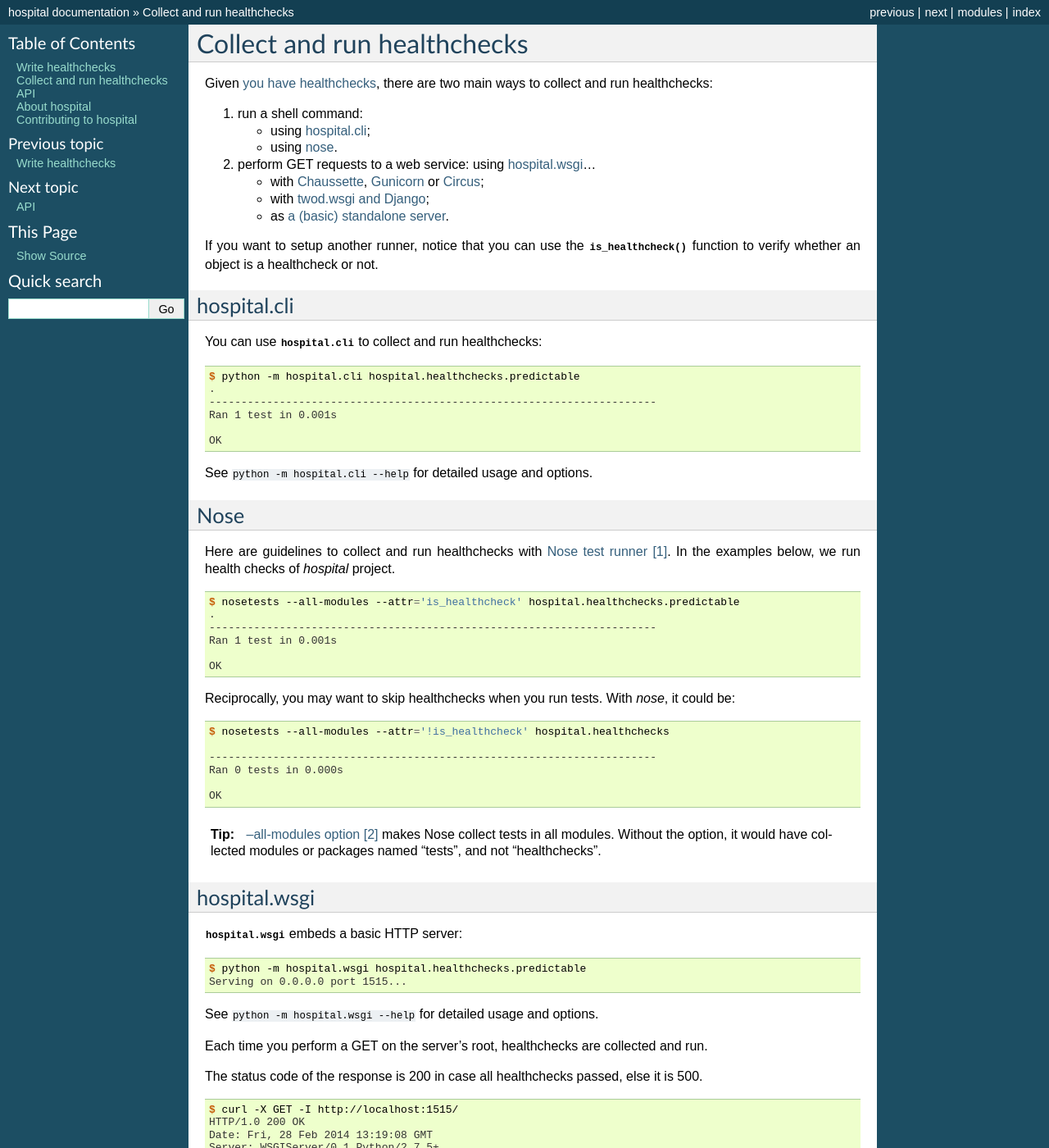
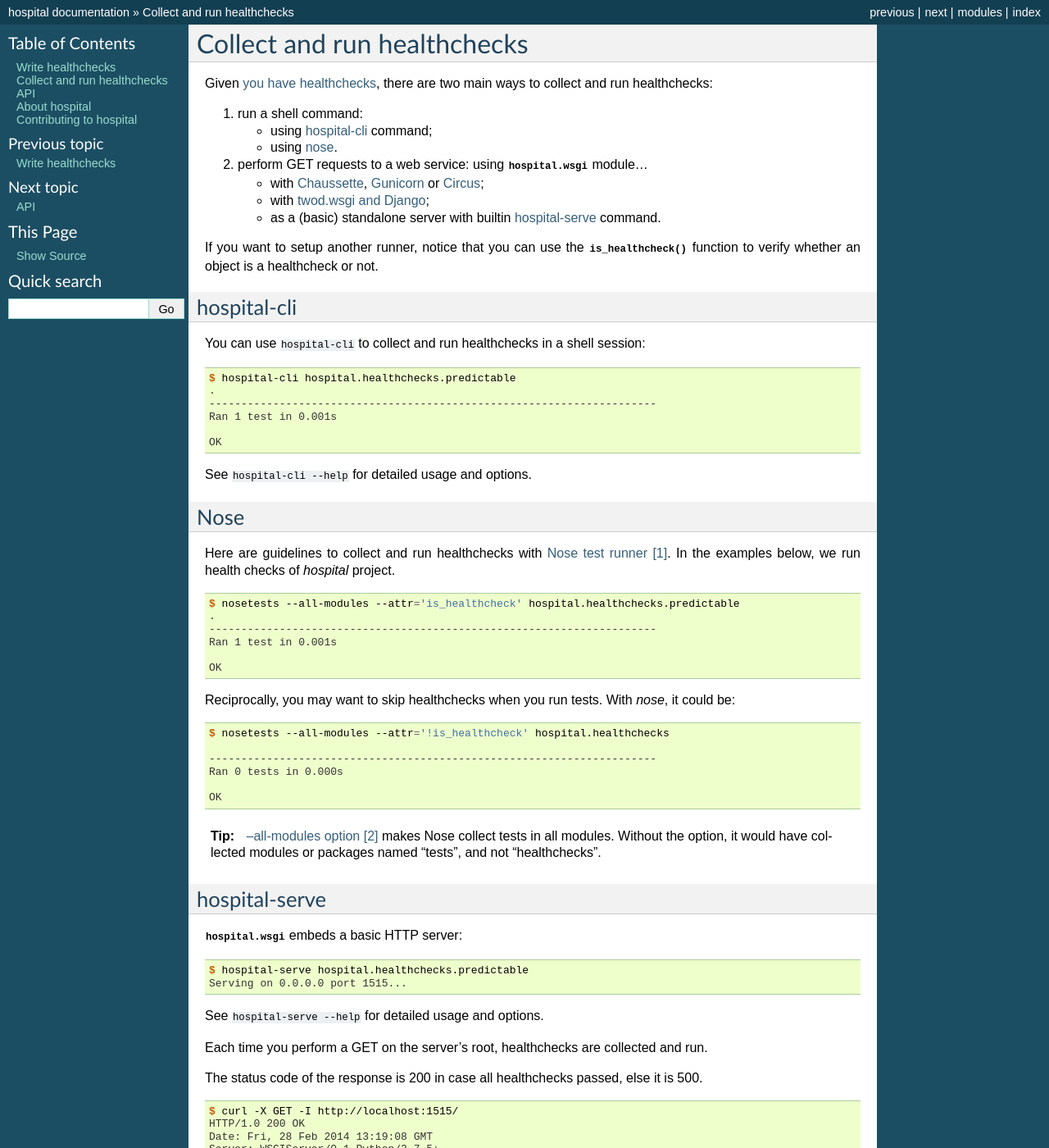
Before and after one commit to python-hospital/hospital, a Sphinx documentation site: the page built from docs/run.txt, in a window 1280 px wide and 1400 px high. Shown: the whole window at 82% size. Built offline with Sphinx 7.4.7, drawn with Linux system fonts in a browser that asks for light colours.

Commit message:
Refs #47 - Added hospital-cli and hospital-serve entry points.

```diff
--- a/docs/run.txt
+++ b/docs/run.txt
@@ -7,14 +7,14 @@
 
 1. run a shell command:
 
-   * using `hospital.cli`_;
+   * using `hospital-cli`_ command;
    * using `nose`_.
 
-2. perform GET requests to a web service: using `hospital.wsgi`_...
+2. perform GET requests to a web service: using :mod:`hospital.wsgi` module...
 
    * with `Chaussette`_, `Gunicorn`_ or `Circus`_;
    * with `twod.wsgi and Django`_;
-   * as `a (basic) standalone server <hospital.wsgi>`_.
+   * as a (basic) standalone server with builtin `hospital-serve`_ command.
 
 If you want to setup another runner, notice that you can use the
 :func:`~hospital.core.is_healthcheck` function to verify whether an object is
@@ -22,21 +22,22 @@
 
 
 ************
-hospital.cli
+hospital-cli
 ************
 
-You can use :mod:`hospital.cli` to collect and run healthchecks:
+You can use ``hospital-cli`` to collect and run healthchecks in a shell
+session:
 
 .. code:: console
 
-   $ python -m hospital.cli hospital.healthchecks.predictable
+   $ hospital-cli hospital.healthchecks.predictable
    .
    ----------------------------------------------------------------------
    Ran 1 test in 0.001s
 
    OK
 
-See ``python -m hospital.cli --help`` for detailed usage and options.
+See ``hospital-cli --help`` for detailed usage and options.
 
 
 ****
@@ -74,18 +75,18 @@
    "healthchecks".
 
 
-*************
-hospital.wsgi
-*************
+**************
+hospital-serve
+**************
 
 :mod:`hospital.wsgi` embeds a basic HTTP server:
 
 .. code:: console
 
-   $ python -m hospital.wsgi hospital.healthchecks.predictable
+   $ hospital-serve hospital.healthchecks.predictable
    Serving on 0.0.0.0 port 1515...
 
-See ``python -m hospital.wsgi --help`` for detailed usage and options.
+See ``hospital-serve --help`` for detailed usage and options.
 
 Each time you perform a GET on the server's root, healthchecks are
 collected and run.
```
Also changed, not shown: setup.py (+6 -2 lines), 1 other file.
